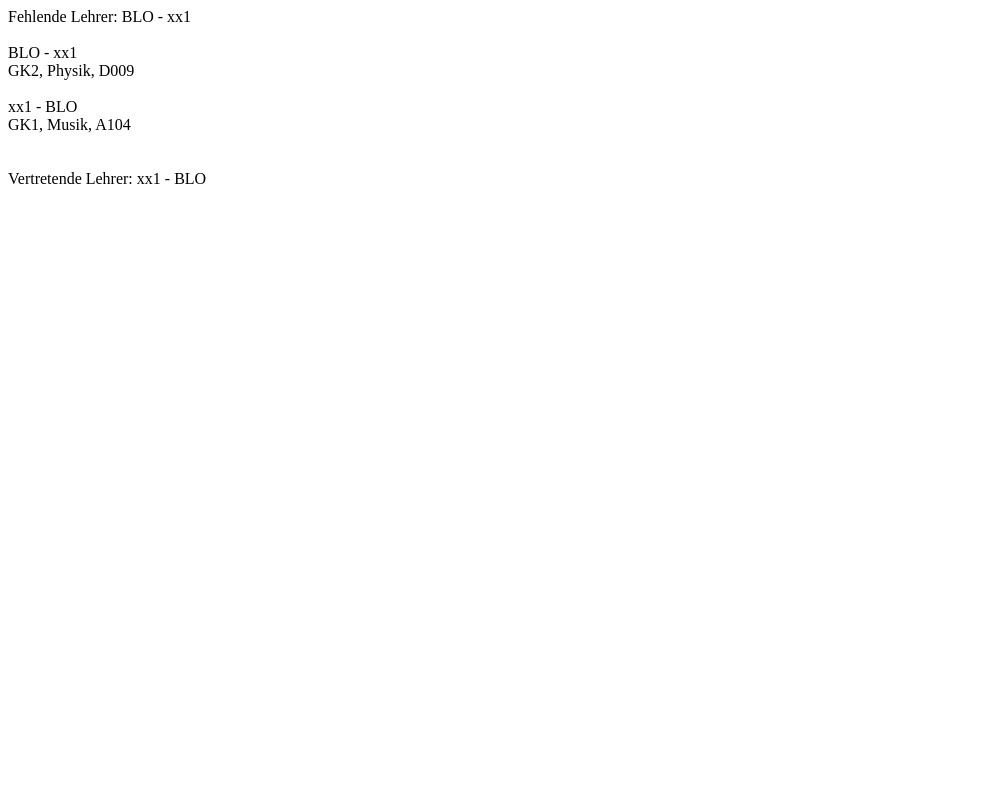
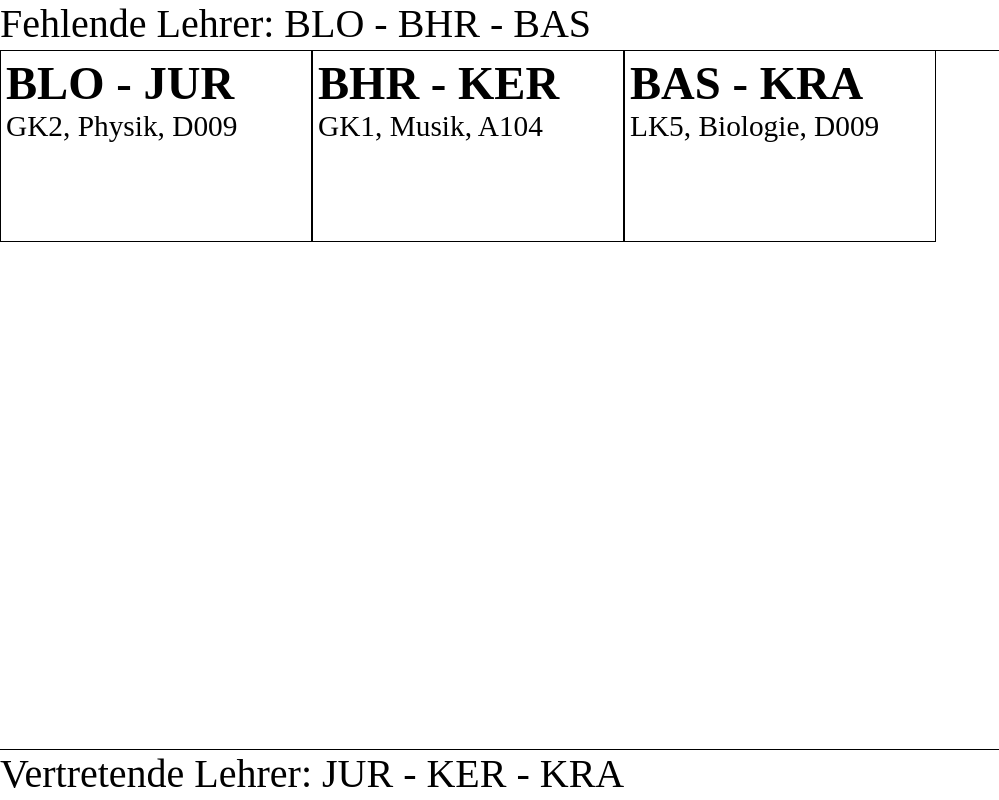
Before and after one commit to Vertretungsplan/Website, a plain HTML site: page index.html in a window 1280 px wide. Shown: the whole page, without its empty margins (0-999 px from the left). Drawn offline with Linux system fonts and the light colour scheme.

Commit message:
continue redesign of database and style

```diff
--- a/database.js
+++ b/database.js
@@ -330,39 +330,43 @@ var database = {
 		},
 		{
 			"FachID": 1,
-			"LehrerID": 1,
+			"LehrerID": 2,
 			"GK": false,
 			"Nummer": 5
 		},
 		{
 			"FachID": 2,
-			"LehrerID": 0,
+			"LehrerID": 4,
 			"GK": true,
 			"Nummer": 1
 		}
 	],
-	"blöcke": {
-		"rowInformation": [
-			"AWoche", "Wochentag", "Block"
-		],
-		"data": [
-			[
-				true, 2, 1
-			],
-			[
-				true, 2, 2
-			],
-			[
-				true, 2, 3
-			],
-			[
-				true, 2, 4
-			],
-			[
-				true, 2, 5
-			]
-		]
-	},
+	"blöcke": [{
+			"AWoche": true,
+			"Wochentag": 1,
+			"Block": 1
+		},
+		{
+			"AWoche": true,
+			"Wochentag": 1,
+			"Block": 2
+		},
+		{
+			"AWoche": true,
+			"Wochentag": 1,
+			"Block": 3
+		},
+		{
+			"AWoche": true,
+			"Wochentag": 1,
+			"Block": 4
+		},
+		{
+			"AWoche": true,
+			"Wochentag": 1,
+			"Block": 5
+		}
+	],
 	"räume": [{
 			"trakt": "A",
 			"nummer": "104"
@@ -414,27 +418,27 @@ var database = {
 			]
 		]
 	},
-	"vertretung": {
-		"rowInformation": [
-			"KursID", "RaumID", "LehrerID", "datestamp"
-		],
-		"data": [
-			[
-				0, 1, 0, 17022017
-			],
-			[
-				2, 0, 1, 17022017
-			]
-		]
-	},
-	"aufgaben": {
-		"rowInformation": [
-			"VertretungID", "URL", "data-type"
-		],
-		"data": [
-			[0, "bastgen.de/aufgabe.gpg", "image/jpg"]
-		]
-	},
+	"vertretung": [{
+			"KursID": 0,
+			"RaumID": 1,
+			"LehrerID": 18
+		},
+		{
+			"KursID": 2,
+			"RaumID": 0,
+			"LehrerID": 19
+		},
+		{
+			"KursID": 1,
+			"RaumID": 1,
+			"LehrerID": 21
+		}
+	],
+	"aufgaben": [{
+		"VertretungID": 0,
+		"URL": "bastgen.de/aufgabe.jpg",
+		"data-type": "image/jpg"
+	}],
 	"rollen": [{
 			"name": "schueler"
 		},
@@ -445,25 +449,19 @@ var database = {
 			"name": "admin"
 		}
 	],
-	"nutzer": {
-		"rowInformation": [
-			"isSchueler", "SLID", "passwort", "RollenID"
-		],
-		"data": [
-			[
-				true, 0, "freds passwort", 2
-			],
-			[
-				true, 1, "niks passwort", 0
-			],
-			[
-				false, 0, "ziesses passwort", 1
-			],
-			[
-				false, 1, "herr bastgens ultrasicheres passwort ¹³¼½¬{[]]{µſđŋ↓ø}", 1
-			]
-		]
-	},
+	"nutzer": [{
+			"isSchueler": true,
+			"SLID": 0,
+			"password": "freds passwort",
+			"RollenID": 2
+		},
+		{
+			"isSchueler": true,
+			"SLID": 1,
+			"password": "niks passwort",
+			"RollenID": 0
+		}
+	],
 	"fachfach": [{
 		"FachID1": 0,
 		"FachID2": 1,
@@ -483,17 +481,17 @@ var fehlendeLehrer = [],
 	vertretendeLehrer = [];
 
 function get_vertretung() {
-	var i, d = get_all("vertretung"),
+	var i, d = get("vertretung"),
 		html = "";
 	for (i = 0; i < d.length; ++i) {
-		fehlendeLehrer.push(get("kurse")[d[i][0]].LehrerID);
-		vertretendeLehrer.push(d[i][2]);
-		html += "" + get("lehrer")[get("kurse")[d[i][0]].LehrerID].abk +
-			" - " + get("lehrer")[d[i][2]].abk +
-			"<br/>" + (get("kurse")[d[i][0]].GK ? "GK" : "LK") + get("kurse")[d[i][0]].Nummer +
-			", " + get_all("fächer")[get("kurse")[d[i][0]].FachID][1] +
-			", " + (get("räume")[d[i][1]].trakt + get("räume")[d[i][1]].nummer) +
-			"<br/><br/>";
+		fehlendeLehrer.push(get("kurse")[d[i].KursID].LehrerID);
+		vertretendeLehrer.push(d[i].LehrerID);
+		html += "<div class='vertretung'><b>" + get("lehrer")[get("kurse")[d[i].KursID].LehrerID].abk +
+			" - " + get("lehrer")[d[i].LehrerID].abk +
+			"</b><br/>" + (get("kurse")[d[i].KursID].GK ? "GK" : "LK") + get("kurse")[d[i].KursID].Nummer +
+			", " + get_all("fächer")[get("kurse")[d[i].KursID].FachID][1] +
+			", " + (get("räume")[d[i].RaumID].trakt + get("räume")[d[i].RaumID].nummer) +
+			"</div>";
 	}
 	document.getElementById("vertretung").innerHTML = html;
 }
--- a/index.html
+++ b/index.html
@@ -3,12 +3,11 @@
 	<head>
 		<script src="database.js"></script>
 		<meta name="author" content="YTCuber"/>
+		<link rel="stylesheet" type="text/css" href="style.css"/>
 	</head>
 	<body>
 		<div id="fehlendeLehrer"></div>
-		<br/>
 		<div id="vertretung"></div>
-		<br/>
 		<div id="vertretendeLehrer"></div>
 		<script>
 		get_vertretung();
--- /dev/null
+++ b/style.css
@@ -0,0 +1,38 @@
+#vertretung {
+  position: absolute;
+  top:50px;
+  left:0;
+}
+
+.vertretung {
+  border:1px solid black;
+  font-size: 22pt;
+  width: 300px;
+  height: 180px;
+  padding: 5px;
+  float: left;
+}
+
+.vertretung > b {
+  font-size: 35pt;
+}
+
+#fehlendeLehrer {
+  position: absolute;
+  top:0;
+  left:0;
+  width: 100%;
+  height: 50px;
+  font-size: 40px;
+  border-bottom: 1px solid black;
+}
+
+#vertretendeLehrer {
+  position: absolute;
+  bottom: 0;
+  left: 0;
+  width: 100%;
+  height: 50px;
+  font-size: 40px;
+  border-top: 1px solid black;
+}
```
